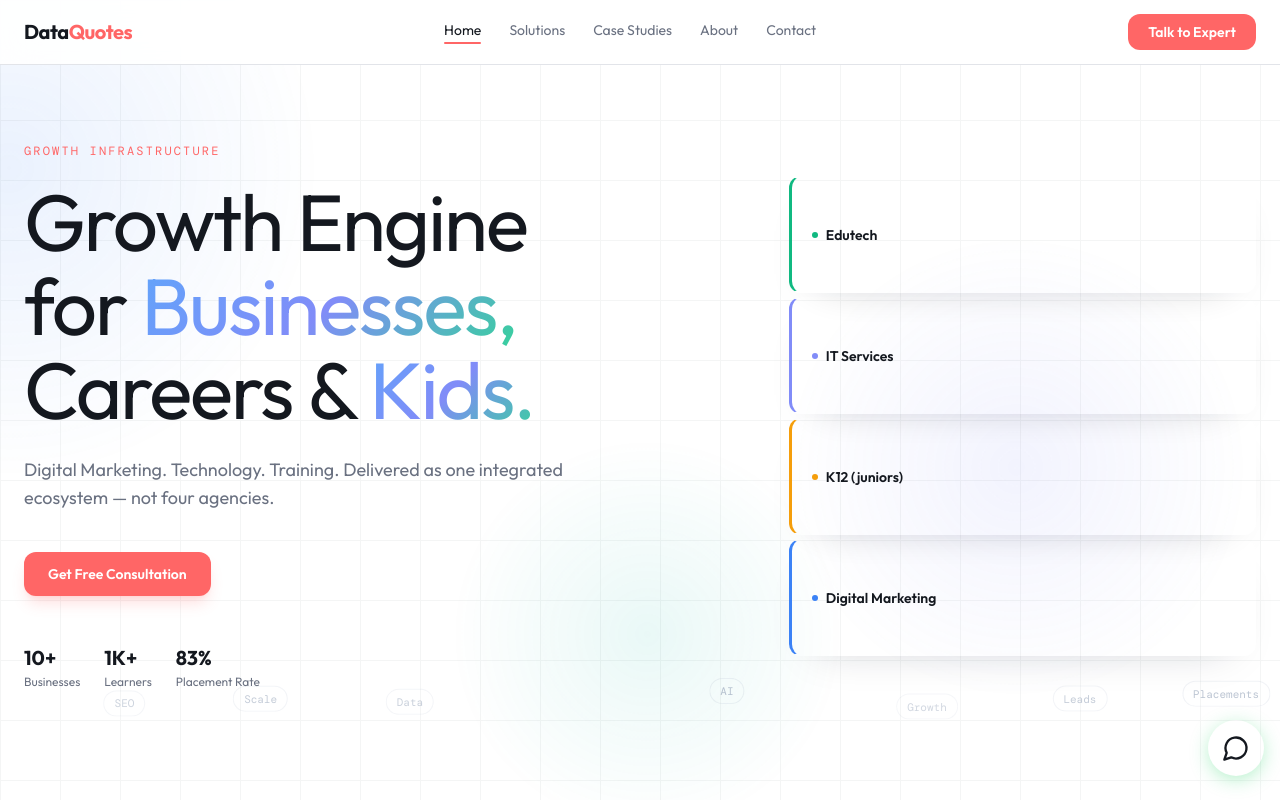
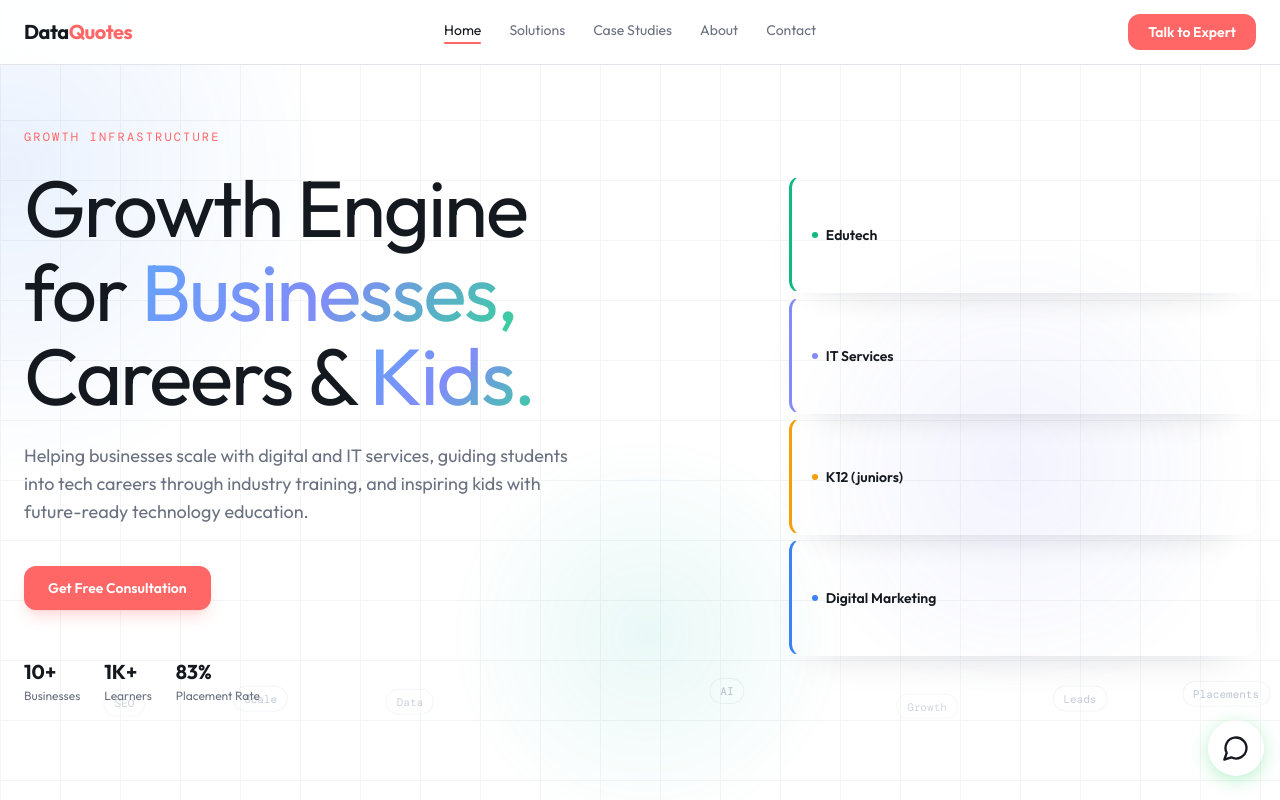
Before and after one commit to DataquotesTech/DQ-landing, a React (Vite) app: page / in a window 1280 px wide. Shown: the top 800 px of the page. Built offline with nearby package versions, Linux system fonts and the light colour scheme; the HTML template or start-up script is replaced by a standard one; a web font is replaced by a local one.

Commit message:
updated description of main webstie dataquotes..!!

```diff
--- a/src/components/landing/HeroSection.tsx
+++ b/src/components/landing/HeroSection.tsx
@@ -143,7 +143,7 @@ export default function HeroSection() {
             className="font-sans text-sm sm:text-lg text-muted-foreground max-w-xl mb-8 sm:mb-10 leading-relaxed hero-fade-up"
             style={{ animationDelay: "700ms" }}
           >
-            Digital Marketing. Technology. Training. Delivered as one integrated ecosystem — not four agencies.
+            Helping businesses scale with digital and IT services, guiding students into tech careers through industry training, and inspiring kids with future-ready technology education.
           </p>
           <div
             className="flex flex-wrap items-center gap-3 sm:gap-4 hero-fade-up"
```
